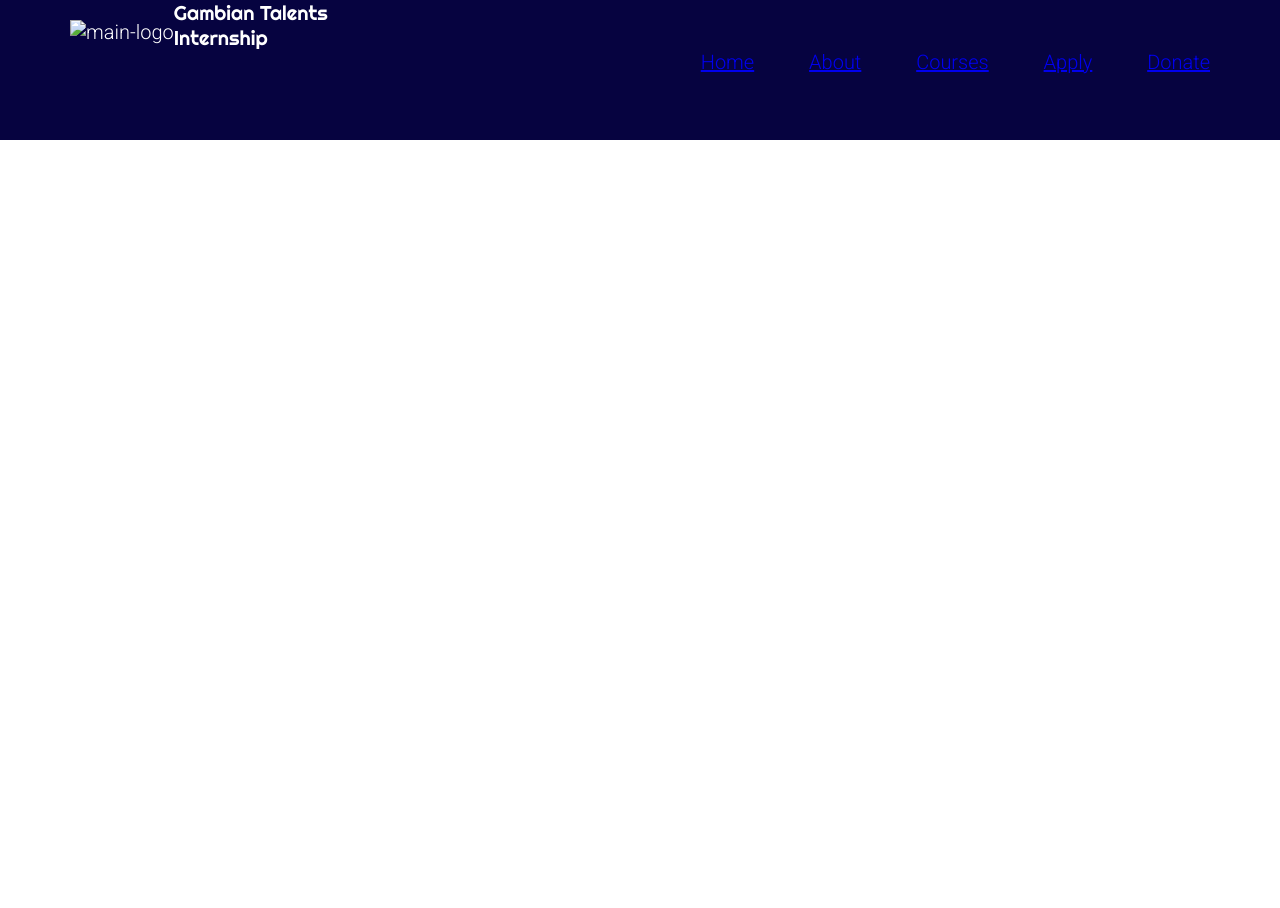
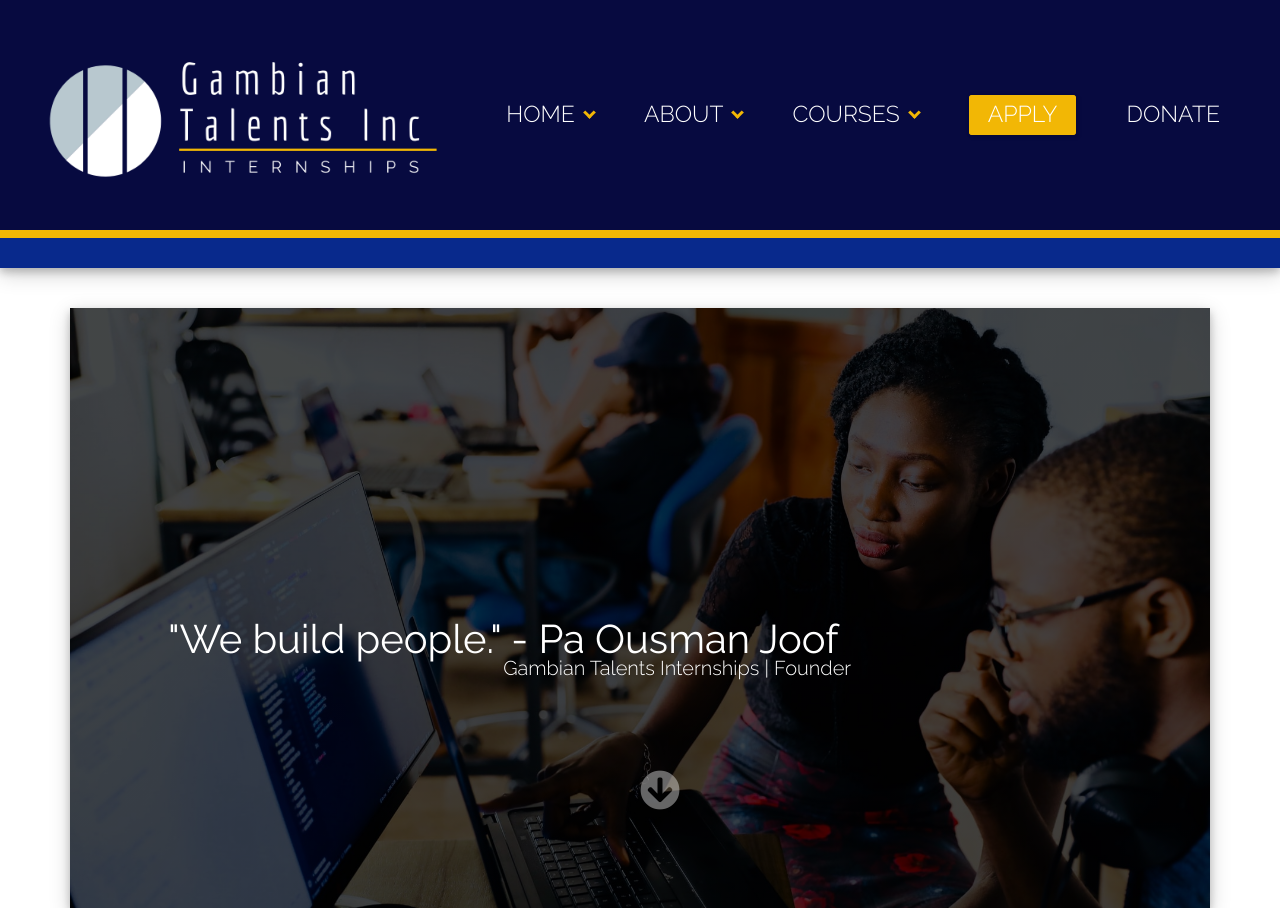
Before and after one commit to austinfinke/fuzzy-broccoli, a plain HTML site: page index.html in a window 1280 px wide. Before the commit the page ends 800 px from the top, so only its background shows below. Drawn offline with Linux system fonts and the light colour scheme.

Commit message:
main-page, section 1

```diff
--- a/css/assets/scss/_base.scss
+++ b/css/assets/scss/_base.scss
@@ -1,5 +1,5 @@
-$main-font: 'Roboto', sans-serif;
-$logo-font: 'Righteous', cursive;
+$main-font: "Roboto", sans-serif;
+$logo-font: "Righteous", cursive;
 $darkest-blue: #060340;
 
 * {
@@ -17,6 +17,6 @@ body {
 }
 
 .row {
-  max-width: 1140px;
+  max-width: 1200px;
   margin: 0 auto;
 }
--- a/css/assets/scss/_header.scss
+++ b/css/assets/scss/_header.scss
@@ -3,47 +3,54 @@ header {
   color: #fff;
   height: auto;
 
-  .logo-items {
+  a {
+    color: #fff;
+    text-decoration: none;
+
     img {
       float: left;
-      height: 120px;
+      height: 100px;
       width: auto;
-      margin-top: 20px;
+      margin: 50px 25px;
     }
-
     p {
       display: none;
       font-family: $logo-font;
+      font-size: 220%;
+      margin-top: 78px;
+      position: absolute;
+      line-height: 78%;
 
       @media screen and (min-width: 750px) {
         display: inline;
       }
     }
-
-    :last-child {
-      @media screen and (min-width: 750px) {
-        display: block;
-      }
-    }
   }
 
   .main-nav {
-    float: right;
     list-style: none;
     // text-decoration: none;
-    margin-top: 50px;
+    float: right;
+    margin-top: 78px;
 
     li {
       display: inline-block;
       margin-left: 30px;
 
       a {
-        :link, :visited {
+        text-decoration: none;
+        color: #fff;
+        transition: 0.2s;
+
+        &:link,
+        &:visited {
           padding: 8px 0;
-          color: #fff;
-          text-decoration: none;
           text-transform: uppercase;
           font-size: 90%;
+        }
+        &:hover,
+        &:active {
+          border-bottom: 2px orange solid;
         }
       }
     }
@@ -55,4 +62,13 @@ header {
       }
     }
   }
+
+  &:after {
+    display: block;
+    height: 8px;
+    width: 100%;
+    background-color: #ffdd8a;
+    content: "";
+    margin: 0 auto;
+  }
 }
--- /dev/null
+++ b/css/header.css
@@ -0,0 +1,58 @@
+header {
+  width: 100%;
+  background-color: #070a40;
+  border-bottom: 30px solid #08298c;
+  box-shadow: 0 4px 8px 0 rgba(0, 0, 0, 0.2), 0 6px 20px 0 rgba(0, 0, 0, 0.19);
+}
+
+nav a {
+  text-decoration: none;
+  color: #fff;
+}
+
+.main-logo {
+  height: 200px;
+  float: left;
+  margin: 15px 0;
+}
+
+.main-nav {
+  list-style: none;
+  float: right;
+  margin-top: 100px;
+}
+
+.main-nav li {
+  display: inline;
+  margin-left: 45px;
+}
+
+.main-nav li:last-of-type {
+  margin-right: 20px;
+}
+
+.main-nav li a:link,
+.main-nav li a:visited {
+  padding-bottom: 10px;
+  font-size: 115%;
+  text-transform: uppercase;
+  border-bottom: 2px solid transparent;
+  transition: 0.2s;
+}
+
+.main-nav li a:hover {
+  border-bottom: 2px solid #f2b705;
+}
+
+.main-nav li a i {
+  /* TODO: invert on click */
+}
+
+header:after {
+  display: block;
+  height: 8px;
+  width: 100%;
+  background-color: #f2b705;
+  content: "";
+  margin: 0 auto;
+}
--- /dev/null
+++ b/css/section-main.css
@@ -0,0 +1,39 @@
+.section-main {
+  margin: 40px auto 0;
+  width: 1140px;
+  background-color: #efefef;
+  height: 600px;
+
+  background-image: linear-gradient(rgba(0, 0, 0, 0.7), rgba(0, 0, 0, 0.7)),
+    url(../css/assets/images/section-main-right.jpg);
+  background-size: cover;
+  background-position: center;
+  position: relative;
+
+  box-shadow: 0 4px 8px 0 rgba(0, 0, 0, 0.2), 0 6px 20px 0 rgba(0, 0, 0, 0.19);
+}
+
+h1 {
+  font-size: 200%;
+  color: #fff;
+  font-weight: 400;
+  position: absolute;
+  transform: translate(-50%, -50%);
+  top: 55%;
+  left: 38%;
+}
+
+.section-main h1 + p {
+  color: #fff;
+  top: 58%;
+  left: 38%;
+  position: absolute;
+}
+
+/* TODO:  hide icon on initial scroll*/
+.section-main i {
+  color: rgba(255, 255, 255, 0.4);
+  position: absolute;
+  left: 50%;
+  top: 77%;
+}
--- a/index.html
+++ b/index.html
@@ -1,32 +1,55 @@
 <!DOCTYPE html>
 <html lang="en">
   <head>
-  <meta charset="UTF-8">
-  <meta name="viewport" content="width=device-width, initial-scale=1.0">
-  <link href="https://fonts.googleapis.com/css2?family=Righteous&family=Roboto:wght@300;400&display=swap" rel="stylesheet">
-  <link rel="stylesheet" href="./css/assets/grid.css">
-  <link rel="stylesheet" href="./css/main.min.css">
+    <meta charset="UTF-8" />
+    <meta name="viewport" content="width=device-width, initial-scale=1.0" />
+    <link
+      href="https://fonts.googleapis.com/css2?family=Economica&family=Raleway:wght@300;400&display=swap"
+      rel="stylesheet"
+    />
+    <link
+      rel="stylesheet"
+      href="https://cdnjs.cloudflare.com/ajax/libs/font-awesome/5.13.0/css/all.min.css"
+    />
+    <link rel="stylesheet" href="./css/assets/grid.css" />
+    <link rel="stylesheet" href="./css/header.css" />
+    <link rel="stylesheet" href="./css/section-main.css" />
+    <link rel="stylesheet" href="./css/main.css" />
     <title>GTI - Home</title>
   </head>
   <body>
     <header>
       <nav>
         <div class="row">
-        <div class="logo-items">
-          <img src="#" alt="main-logo">
-          <p class="main-logo-text">Gambian Talents</p>
-          <p class="main-logo-text">Internship</p>
-        </div>
+          <a href="#">
+            <img
+              class="main-logo"
+              src="./css/assets/images/gti_logo.png"
+              alt="main-logo"
+            />
+          </a>
           <ul class="main-nav">
-          <li><a href="#">Home</a></li>
-          <li><a href="#">About</a></li>
-          <li><a href="#">Courses</a></li>
-          <li><a href="#">Apply</a></li>
+            <li>
+              <a href="#">Home<i class="arrow-yellow"></i></a>
+            </li>
+            <li>
+              <a href="#">About<i class="arrow-yellow"></i></a>
+            </li>
+            <li>
+              <a href="#">Courses<i class="arrow-yellow"></i></a>
+            </li>
+            <li class="btn-yellow"><a href="#">Apply</a></li>
             <li><a href="#">Donate</a></li>
           </ul>
         </div>
       </nav>
     </header>
 
+    <section class="section-main">
+      <h1>"We build people." - Pa Ousman Joof</h1>
+      <p>Gambian Talents Internships | Founder</p>
+      <i class="fas fa-arrow-circle-down fa-2x"></i>
+      <!-- <img src="./css/assets/images/4.png" alt="student" /> -->
+    </section>
   </body>
 </html>
```
Also changed, not shown: css/assets/images/arrow-alt-circle-down.svg (added), css/assets/images/gti_logo.png (added), css/assets/images/section-main-left.jpg (added), css/assets/images/section-main-right.jpg (added), css/main.css (added), css/main.min.css (deleted), 2 other files. Lines whose indentation alone changed are shown as unchanged.
